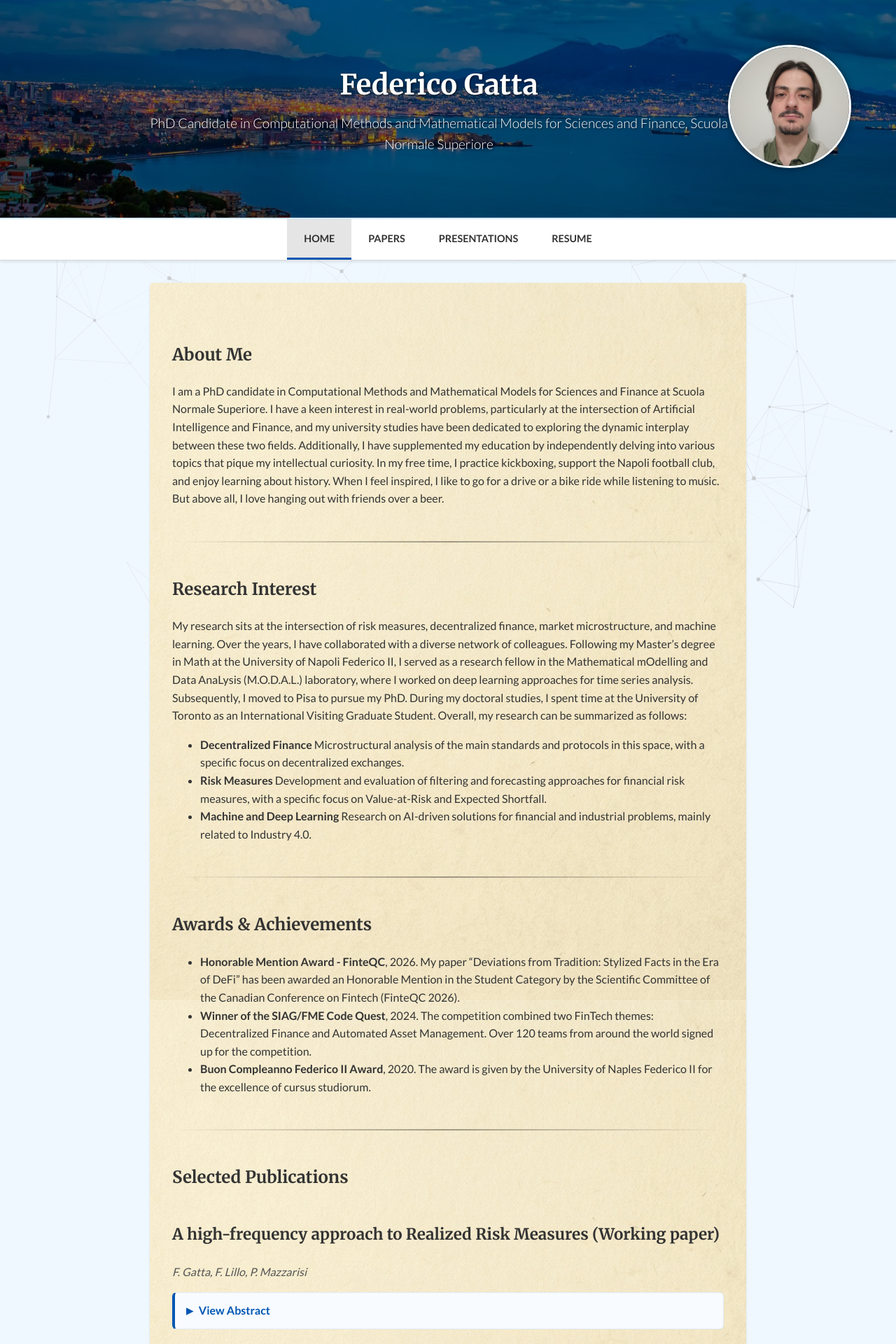
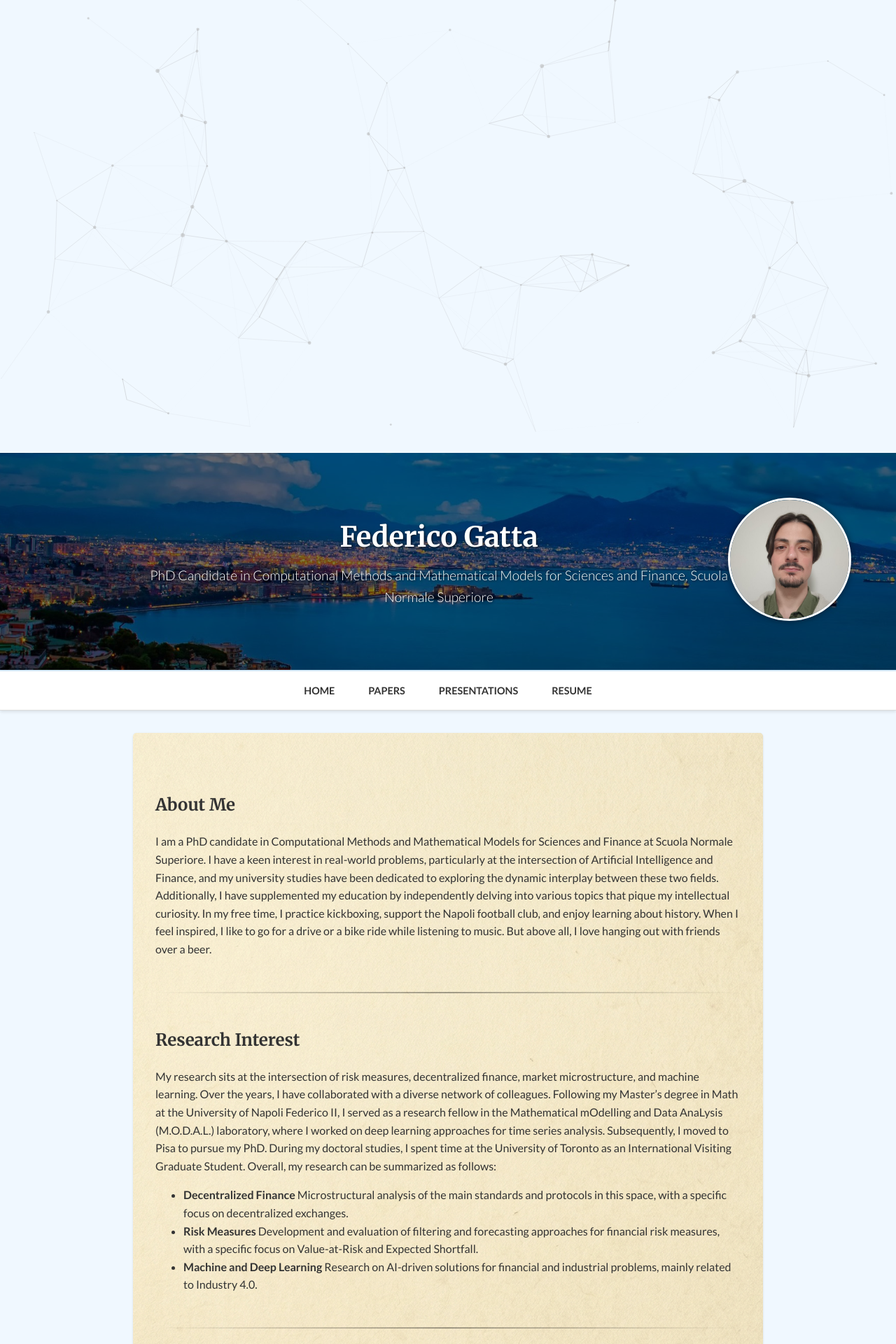
Before and after one commit to fede-gatta/fede-gatta.github.io, a Jekyll site: the page built from index.md, in a window 1280 px wide. Shown: the top 1920 px of the page at 70% size. Built offline with Jekyll 4.4.1, drawn with Linux system fonts in a browser that asks for light colours; our own code applies the rules of GitHub Pages for plain Markdown files.

Commit message:
Added header mobile

```diff
--- a/assets/css/style.scss
+++ b/assets/css/style.scss
@@ -43,11 +43,6 @@ a {
   max-width: $content-width;
   margin: 0 auto;
   padding: 0 1.5rem;
-  box-sizing: border-box;
-
-  @media (max-width: 768px) {
-    padding: 0 1rem;
-  }
 }
 
 // -----------------------------------------------------------------------------
@@ -112,7 +107,7 @@ a {
     }
 
     // Once the user uploads header-bg-mobile.jpg, we can uncomment this:
-    // background-image: linear-gradient(rgba(0, 0, 0, 0.5), rgba(0, 0, 0, 0.5)), url('{{ "/assets/img/header-bg-mobile.jpg" | relative_url }}');
+    background-image: linear-gradient(rgba(0, 0, 0, 0.5), rgba(0, 0, 0, 0.5)), url('{{ "/assets/img/header-bg-mobile.jpg" | relative_url }}');
   }
 }
 
@@ -123,8 +118,6 @@ a {
   background-color: $white;
   box-shadow: 0 2px 4px rgba(0,0,0,0.1);
   border-bottom: 1px solid #ddd;
-  position: relative;
-  z-index: 10; // Ensure dropdown stays above page-content
 
   .nav-list {
     list-style: none;
@@ -150,22 +143,6 @@ a {
         background-color: #f9f9f9;
         text-decoration: none;
       }
-
-      &.active {
-        background-color: #e5e5e5;
-        border-bottom: 3px solid $link-color;
-      }
-    }
-  }
-
-  // Mobile specific overrides for Navigation
-  @media (max-width: 768px) {
-    .nav-list {
-      flex-wrap: wrap;
-    }
-    .nav-item > a {
-      padding: 0.8rem 0.8rem;
-      font-size: 0.8rem;
     }
   }
 
@@ -214,11 +191,6 @@ a {
   padding: 2rem;
   box-shadow: 0 1px 3px rgba(0,0,0,0.1);
   border-radius: 5px;
-  box-sizing: border-box; // Prevents padding from causing horizontal overflow
-
-  @media (max-width: 768px) {
-    padding: 1.5rem 1rem; // Reduce padding on mobile
-  }
 }
 
 // -----------------------------------------------------------------------------
@@ -382,31 +354,3 @@ hr {
   from { opacity: 0; transform: translateY(-5px); }
   to { opacity: 1; transform: translateY(0); }
 }
-
-// -----------------------------------------------------------------------------
-// Interactive Particle Background
-// -----------------------------------------------------------------------------
-#particles-js {
-  position: fixed;
-  width: 100%;
-  height: 100%;
-  top: 0;
-  left: 0;
-  z-index: -1; // Keep it perfectly behind all text and content
-  background-color: transparent;
-  pointer-events: auto;
-
-  @media (max-width: 768px) {
-    display: none !important; // Disable completely on mobile to save battery and space
-  }
-}
-
-.site-header, .page-content, .site-footer {
-  position: relative;
-  z-index: 1; // Ensure everything sits above the particles
-}
-
-.site-nav {
-  position: relative;
-  z-index: 10; // Must be higher than page-content so dropdowns overlay it
-}
```
Also changed, not shown: 1 other file.
